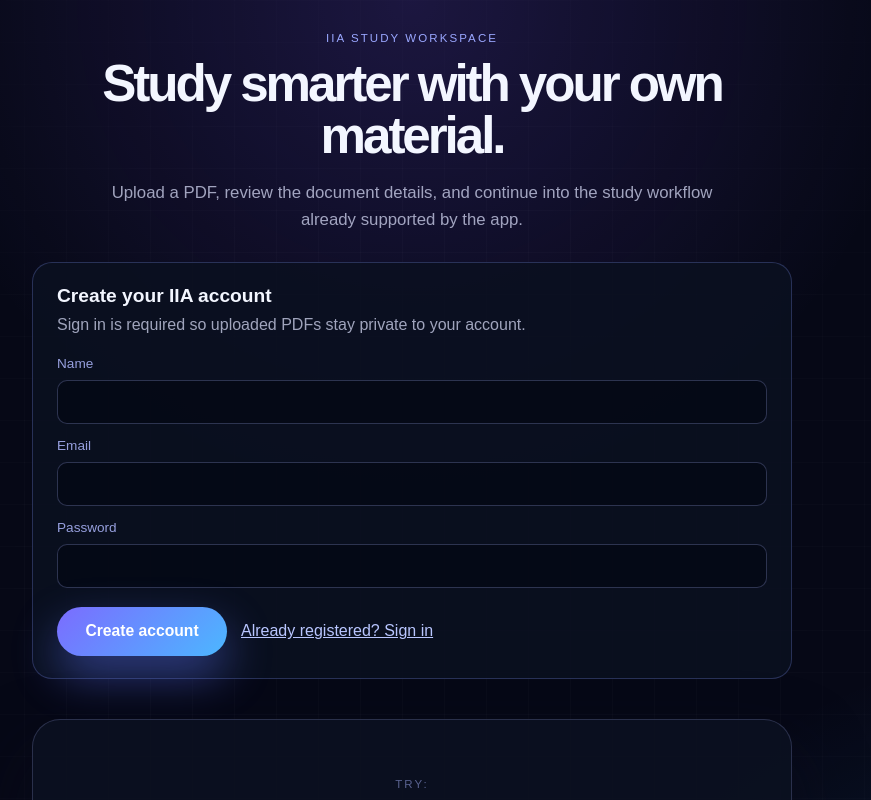
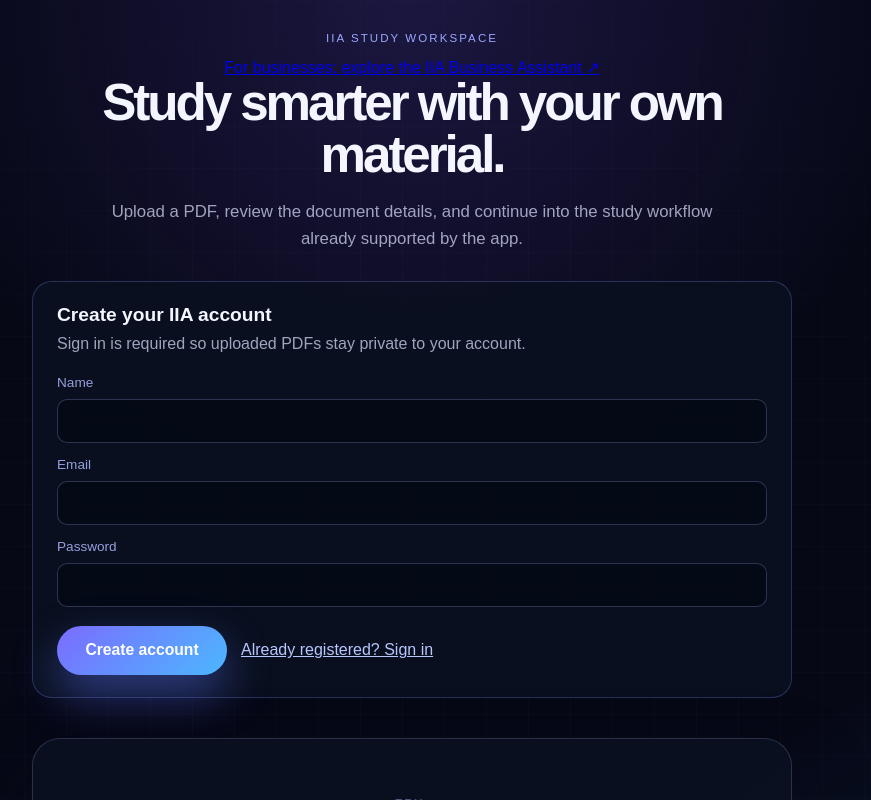
Before and after one commit to Siddahrthgit/Integrated-Intelligence-Agent-IIA-, a Next.js app in the folder apps/web/: page / in a window 1280 px wide. Shown: the top 800 px of the page, without its empty margins (228-1099 px from the left). Built offline with nearby package versions, Linux system fonts and the light colour scheme.

Commit message:
feat: link business assistant from IIA homepage

```diff
--- a/apps/web/app/page.tsx
+++ b/apps/web/app/page.tsx
@@ -219,6 +219,7 @@
 
       <section className="iia-hero" aria-label="Integrated Intelligence Agent home screen">
         <p className="iia-kicker">IIA study workspace</p>
+        <a className="iia-business-link" href="/business">For businesses: explore the IIA Business Assistant <span aria-hidden="true">↗</span></a>
         <h1>Study smarter with your own material.</h1>
         <p className="iia-subtitle">
           Upload a PDF, review the document details, and continue into the study workflow already supported by the app.
```
